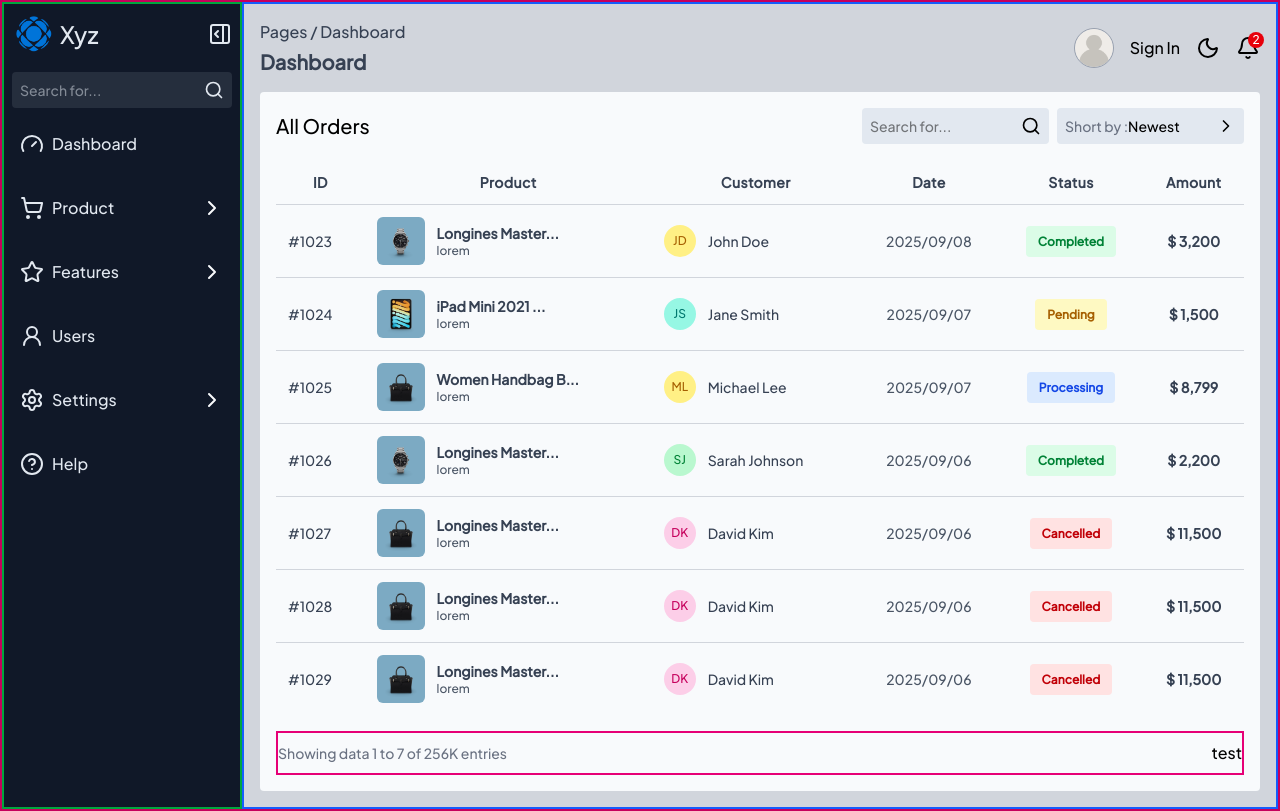
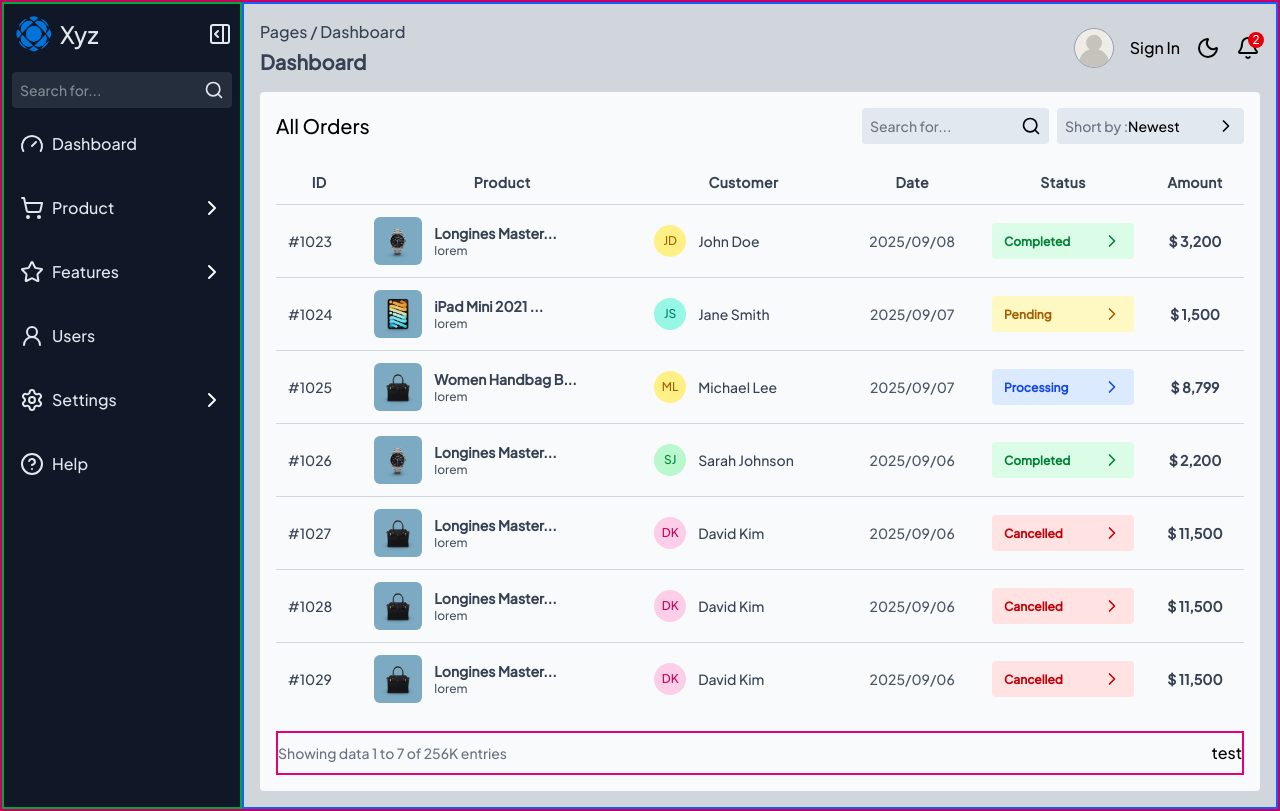
Before and after one commit to RaihanHafiz27/Dashboard, a Next.js app: page /dashboard/product/orders in a window 1280 px wide. Built offline with nearby package versions, Linux system fonts and the light colour scheme.

Commit message:
feat : dropdown on the table

```diff
--- a/src/fragments/table/RecentOrders.tsx
+++ b/src/fragments/table/RecentOrders.tsx
@@ -2,8 +2,15 @@ import { LabelButton } from "../button/LabelButton";
 import { recentOrders, statusColors } from "@/data/recentOrders";
 import { Avatar } from "../profile/Avatar";
 import Image from "next/image";
+// import { useRouter } from "next/navigation";
+import { useRouter } from "next/router";
+import { useState } from "react";
 
 export const RecentOrders = () => {
+  const router = useRouter();
+
+  console.log(router);
+
   return (
     <div className="flex flex-col bg-slate-50 col-span-2 space-y-2 rounded-sm overflow-hidden">
       <LabelButton title="Recent Orders" type="ellipsis" />
@@ -21,8 +28,9 @@ export const RecentOrders = () => {
         <tbody className="divide-y divide-gray-300 text-sm">
           {recentOrders.map((item) => (
             <tr
+              onClick={() => router.push("/dashboard/product/orders")}
               key={item.id}
-              className="hover:bg-gray-200  transition-all duration-200 text-gray-700"
+              className="hover:bg-gray-200 hover:cursor-pointer  transition-all duration-200 text-gray-700"
             >
               <td className="p-3 font-medium ">{item.id}</td>
               <td className="p-3">
--- a/src/pages/dashboard/product/orders/index.tsx
+++ b/src/pages/dashboard/product/orders/index.tsx
@@ -1,18 +1,20 @@
 import { orders, recentOrders, statusColors } from "@/data/recentOrders";
 import { LabelButton } from "@/fragments/button/LabelButton";
 import { Avatar } from "@/fragments/profile/Avatar";
+import { Order, OrderStatus } from "@/types/order.type";
 import { ChevronRight, Command, Search } from "lucide-react";
 import Image from "next/image";
 import Link from "next/link";
 import { useEffect, useRef, useState } from "react";
 
 const list = ["Latest", "Price", "Status"];
-const statuses = ["Pending", "Processing", "Completed", "Cancelled"];
 
 const productOrders = () => {
   const [isOpen, setIsOpen] = useState<boolean>(false);
   const menuRef = useRef<HTMLDivElement>(null);
+  const [dataOrders, setDataOrders] = useState<Order[]>([]);
 
+  // for dropdown filter
   useEffect(() => {
     const listener = (event: MouseEvent) => {
       if (!menuRef.current || menuRef.current.contains(event.target as Node)) {
@@ -24,50 +26,38 @@ const productOrders = () => {
     return () => document.removeEventListener("mousedown", listener);
   }, [menuRef]);
 
-  console.log(menuRef);
+  // for data order
+  useEffect(() => {
+    const stored = localStorage.getItem("orders");
+    if (stored) {
+      const data: Order[] = stored ? JSON.parse(stored) : null;
+      setDataOrders(data);
+    } else {
+      localStorage.setItem("orders", JSON.stringify(orders));
+      setDataOrders(orders);
+    }
+  }, []);
+
+  // update status on localStorage
+  const updateStatus = (id: string, newStatus: OrderStatus) => {
+    const stored = localStorage.getItem("orders");
+    if (!stored) return;
+
+    const data: Order[] = JSON.parse(stored);
+
+    const updateStat = data.map((order: Order) =>
+      order.id === id ? { ...order, status: newStatus } : order
+    );
+
+    localStorage.setItem("orders", JSON.stringify(updateStat));
+
+    setDataOrders(updateStat);
+  };
+
+  console.log(dataOrders);
 
   return (
     <div className="w-full space-y-4 bg-slate-50 p-4 rounded-sm relative">
-      {/* <div className=" grid grid-cols-3 gap-x-4">
-        <div className="bg-slate-50 col-span-2 grid grid-cols-3 p-4 rounded-sm">
-          <div className="space-y-4  col-span-2">
-            <div className="space-y-1">
-              <p>made with love♥️</p>
-              <h3 className="text-2xl">Assignments</h3>
-            </div>
-            <p className="text-gray-500 max-w-[300px] text-justify">
-              Lorem, ipsum dolor sit amet consectetur adipisicing elit. Veniam,
-              labore? Numquam, error.
-            </p>
-            <Link href={"#"}>see details</Link>
-          </div>
-          <div className="bg-sky-600/60 grid place-items-center rounded-md">
-            <Image
-              src={"/images/notebook.png"}
-              width={100}
-              height={100}
-              alt="note"
-              className="w-4/5 h-auto"
-            />
-          </div>
-        </div>
-        <div className="bg-slate-50 p-4 rounded-sm relative group">
-          <div
-            className="w-full h-full bg-cover bg-center transition-all duration-300 group-hover:brightness-50 rounded-sm"
-            style={{ backgroundImage: "url('/images/img-1.jpg')" }}
-          ></div>
-          <div className="absolute top-4  p-4 text-slate-200 space-y-6">
-            <h3 className="text-xl">Work with...</h3>
-            <p className="text-xs max-w-[250px]">
-              Lorem, ipsum dolor sit amet consectetur adipisicing elit. Veniam,
-              labore? Numquam, error.
-            </p>
-            <Link href={"#"} className="">
-              see details
-            </Link>
-          </div>
-        </div>
-      </div> */}
       <div className="flex justify-between items-center">
         <h3 className="text-xl">All Orders</h3>
         <div ref={menuRef} className="grid grid-cols-2 gap-x-2">
@@ -155,7 +145,7 @@ const productOrders = () => {
             </tr>
           </thead>
           <tbody className="divide-y divide-gray-300 text-sm">
-            {orders.map((item) => (
+            {dataOrders.map((item) => (
               <tr
                 key={item.id}
                 className="hover:bg-gray-200  transition-all duration-200 text-gray-700"
@@ -190,7 +180,13 @@ const productOrders = () => {
                 </td>
                 <td className="p-3 text-gray-600 text-center">{item.date}</td>
                 <td className="p-3">
-                  <div className="flex justify-center">
+                  <StatusDropdown
+                    status={item.status}
+                    color={statusColors}
+                    id={item.id}
+                    onClick={updateStatus}
+                  />
+                  {/* <div className="flex justify-center">
                     <span
                       className={`rounded-sm px-3 py-2 text-xs font-semibold leading-tight ${
                         statusColors[item.status] || "bg-gray-100 text-gray-700"
@@ -198,7 +194,7 @@ const productOrders = () => {
                     >
                       {item.status}
                     </span>
-                  </div>
+                  </div> */}
                 </td>
                 <td className="p-3 font-semibold text-gray-700 text-center">
                   $ {item.amount.toLocaleString()}
@@ -220,3 +216,85 @@ const productOrders = () => {
 };
 
 export default productOrders;
+
+type Props = {
+  status: OrderStatus;
+  color: Record<OrderStatus, string>;
+  id: string;
+  onClick: (id: string, newStatus: OrderStatus) => void;
+};
+
+const StatusDropdown = ({ status, color, id, onClick }: Props) => {
+  const [isOpen, setIsOpen] = useState<boolean>(false);
+  const dropMenuRef = useRef<HTMLDivElement>(null);
+
+  const statuses: OrderStatus[] = [
+    "Pending",
+    "Processing",
+    "Completed",
+    "Cancelled",
+  ];
+
+  useEffect(() => {
+    const listener = (event: MouseEvent) => {
+      if (
+        !dropMenuRef.current ||
+        dropMenuRef.current.contains(event.target as Node)
+      ) {
+        return null;
+      }
+      setIsOpen(false);
+    };
+    document.addEventListener("mousedown", listener);
+    return () => document.removeEventListener("mousedown", listener);
+  }, [dropMenuRef]);
+
+  console.log(status);
+  console.log(color);
+  console.log(id);
+  console.log(onClick);
+
+  return (
+    <div ref={dropMenuRef} className="relative">
+      <button
+        onClick={() => setIsOpen(!isOpen)}
+        className={`flex justify-between items-center rounded-sm px-3 py-2 w-full cursor-pointer ${
+          color[status] || "bg-gray-100 text-gray-700"
+        }`}
+      >
+        <span className={` text-xs font-semibold leading-tight `}>
+          {status}
+        </span>
+        <ChevronRight
+          size={20}
+          className={`transition-transform duration-300 ${
+            isOpen ? "rotate-90" : ""
+          }`}
+        />
+      </button>
+      {/* menu */}
+      <div
+        className={`z-10 fixed bg-slate-50 border-slate-300 border top-1/2 right-1/4 w-40 p-4 rounded-md transition-all duration-300 ease-in-out space-y-2 ${
+          isOpen
+            ? "translate-y-0 opacity-100 visible"
+            : "translate-y-full opacity-0 invisible"
+        }`}
+      >
+        {statuses.map((stat) => (
+          <button
+            key={stat}
+            onClick={() => {
+              onClick(id, stat);
+              setIsOpen(!isOpen);
+            }}
+            className={`flex justify-between items-center rounded-sm px-3 py-2 w-full cursor-pointer ${
+              color[stat] || "bg-gray-100 text-gray-700"
+            } border border-${color[stat]}`}
+          >
+            {stat}
+          </button>
+        ))}
+      </div>
+    </div>
+  );
+};
```
